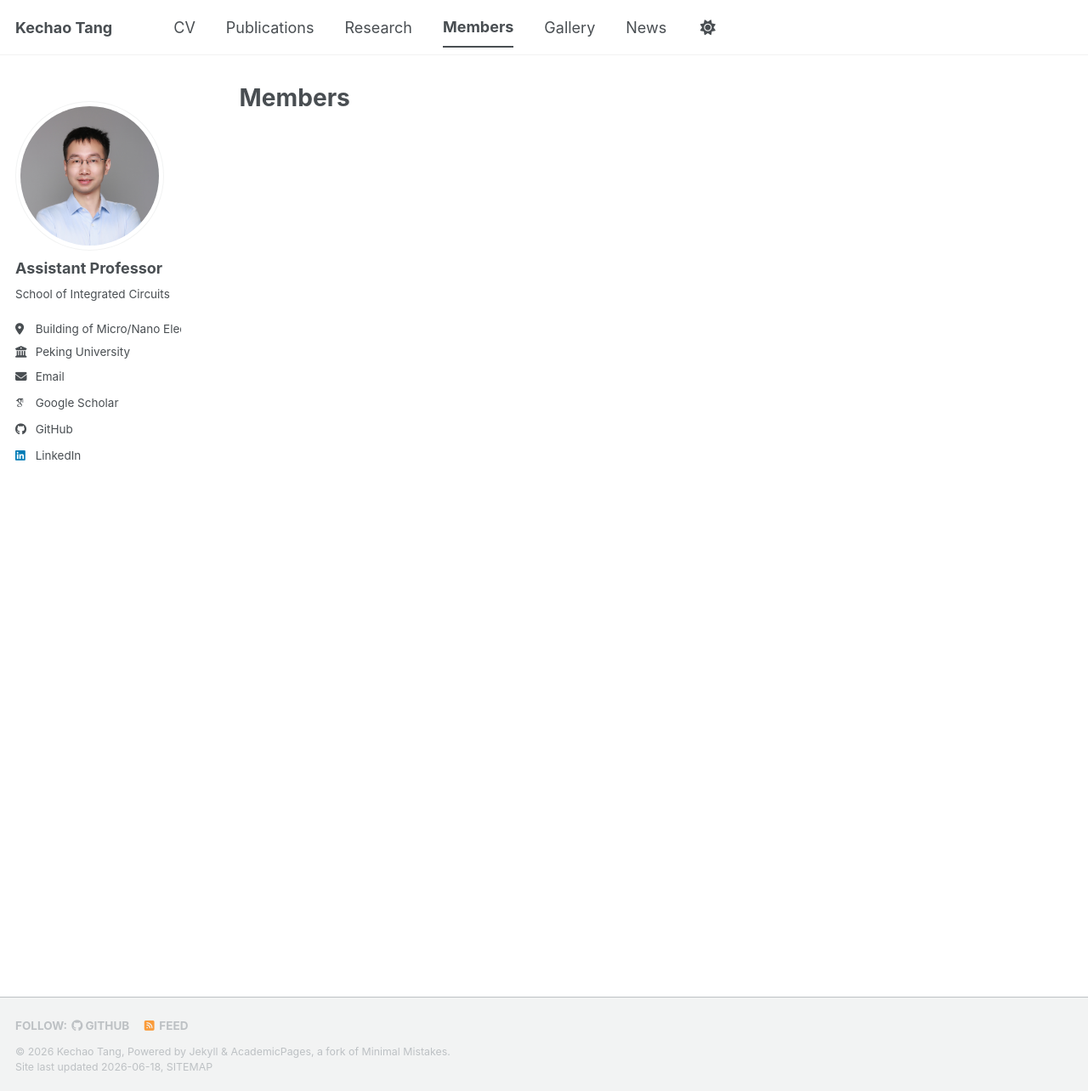
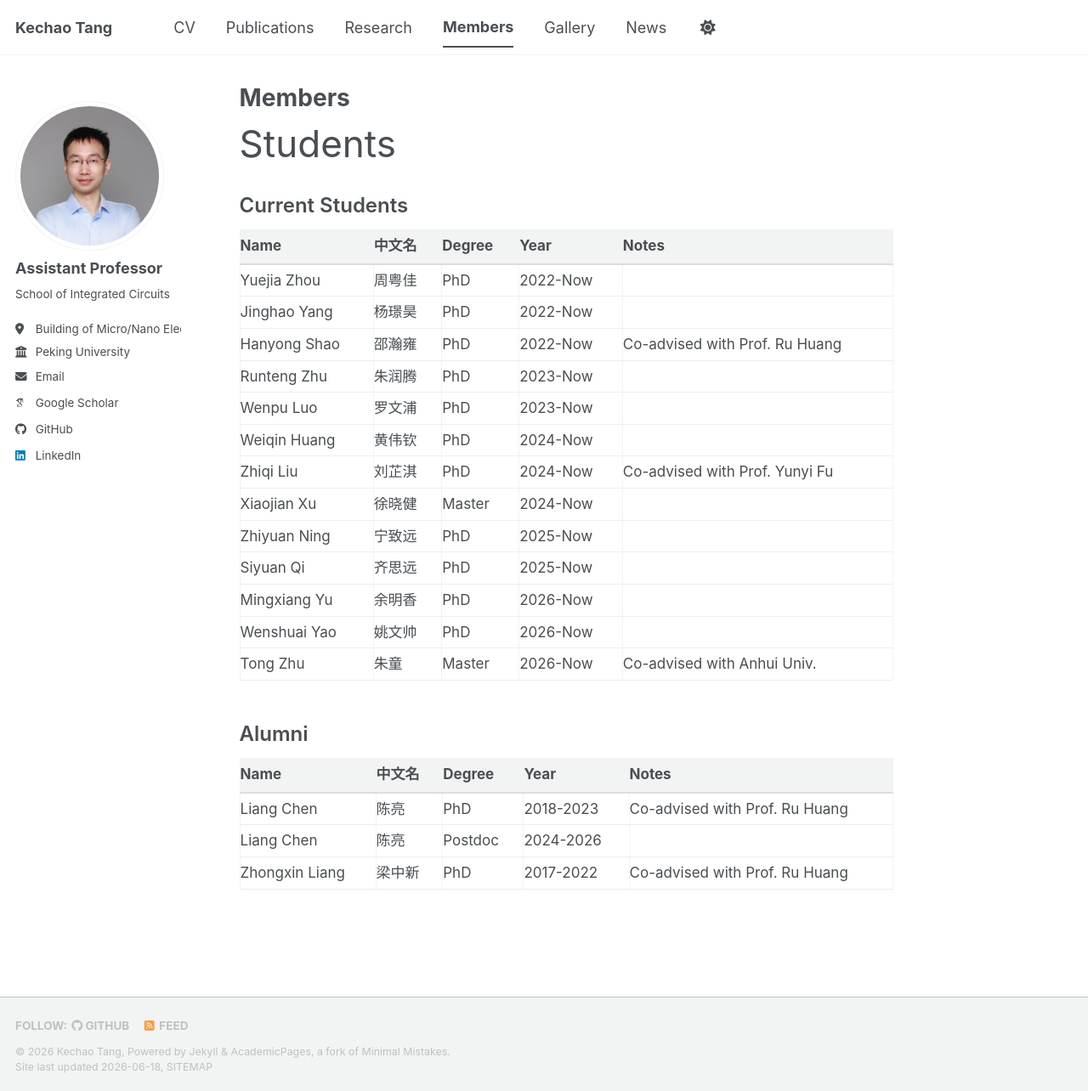
Before and after one commit to Kechao-Tang/Kechao-Tang.github.io, a Jekyll site: the page built from _pages/members.md, in a window 1280 px wide and 1284 px high. Shown: the whole window at 85% size. Built offline with Jekyll 4.4.1, drawn with Linux system fonts in a browser that asks for light colours; some web fonts are replaced; a script bundle is joined from its source files by our own code; library files that are not in the unit come from our copies.

Commit message:
Update members.md

```diff
--- a/_pages/members.md
+++ b/_pages/members.md
@@ -3,3 +3,201 @@ title: "Members"
 permalink: /members/
 author_profile: true
 ---
+<h1 style="font-size: 44px; font-weight: 400; margin-bottom: 18px;">Students</h1>
+
+<style>
+.members-table-wrap {
+  width: 100%;
+  overflow-x: auto;
+  margin-top: 8px;
+  margin-bottom: 28px;
+}
+
+.members-table {
+  width: 100%;
+  border-collapse: collapse;
+  font-size: 17px;
+  line-height: 1.45;
+}
+
+.members-table th {
+  font-weight: 700;
+  text-align: left;
+  padding: 6px 18px 8px 0;
+  border-bottom: 2px solid #ddd;
+  white-space: nowrap;
+}
+
+.members-table td {
+  padding: 6px 18px 6px 0;
+  border-bottom: 1px solid #eee;
+  vertical-align: top;
+}
+
+.members-table td:nth-child(2),
+.members-table th:nth-child(2) {
+  white-space: nowrap;
+}
+
+.members-table td:nth-child(3),
+.members-table th:nth-child(3),
+.members-table td:nth-child(4),
+.members-table th:nth-child(4) {
+  white-space: nowrap;
+}
+
+.members-section-title {
+  font-size: 24px;
+  font-weight: 600;
+  margin-top: 28px;
+  margin-bottom: 10px;
+}
+</style>
+
+<div class="members-section-title">Current Students</div>
+
+<div class="members-table-wrap">
+<table class="members-table">
+  <thead>
+    <tr>
+      <th>Name</th>
+      <th>中文名</th>
+      <th>Degree</th>
+      <th>Year</th>
+      <th>Notes</th>
+    </tr>
+  </thead>
+  <tbody>
+    <tr>
+      <td>Yuejia Zhou</td>
+      <td>周粤佳</td>
+      <td>PhD</td>
+      <td>2022-Now</td>
+      <td></td>
+    </tr>
+    <tr>
+      <td>Jinghao Yang</td>
+      <td>杨璟昊</td>
+      <td>PhD</td>
+      <td>2022-Now</td>
+      <td></td>
+    </tr>
+    <tr>
+      <td>Hanyong Shao</td>
+      <td>邵瀚雍</td>
+      <td>PhD</td>
+      <td>2022-Now</td>
+      <td>Co-advised with Prof. Ru Huang</td>
+    </tr>
+    <tr>
+      <td>Runteng Zhu</td>
+      <td>朱润腾</td>
+      <td>PhD</td>
+      <td>2023-Now</td>
+      <td></td>
+    </tr>
+    <tr>
+      <td>Wenpu Luo</td>
+      <td>罗文浦</td>
+      <td>PhD</td>
+      <td>2023-Now</td>
+      <td></td>
+    </tr>
+    <tr>
+      <td>Weiqin Huang</td>
+      <td>黄伟钦</td>
+      <td>PhD</td>
+      <td>2024-Now</td>
+      <td></td>
+    </tr>
+    <tr>
+      <td>Zhiqi Liu</td>
+      <td>刘芷淇</td>
+      <td>PhD</td>
+      <td>2024-Now</td>
+      <td>Co-advised with Prof. Yunyi Fu</td>
+    </tr>
+    <tr>
+      <td>Xiaojian Xu</td>
+      <td>徐晓健</td>
+      <td>Master</td>
+      <td>2024-Now</td>
+      <td></td>
+    </tr>
+    <tr>
+      <td>Zhiyuan Ning</td>
+      <td>宁致远</td>
+      <td>PhD</td>
+      <td>2025-Now</td>
+      <td></td>
+    </tr>
+    <tr>
+      <td>Siyuan Qi</td>
+      <td>齐思远</td>
+      <td>PhD</td>
+      <td>2025-Now</td>
+      <td></td>
+    </tr>
+    <tr>
+      <td>Mingxiang Yu</td>
+      <td>余明香</td>
+      <td>PhD</td>
+      <td>2026-Now</td>
+      <td></td>
+    </tr>
+    <tr>
+      <td>Wenshuai Yao</td>
+      <td>姚文帅</td>
+      <td>PhD</td>
+      <td>2026-Now</td>
+      <td></td>
+    </tr>
+    <tr>
+      <td>Tong Zhu</td>
+      <td>朱童</td>
+      <td>Master</td>
+      <td>2026-Now</td>
+      <td>Co-advised with Anhui Univ.</td>
+    </tr>
+  </tbody>
+</table>
+</div>
+
+<div class="members-section-title">Alumni</div>
+
+<div class="members-table-wrap">
+<table class="members-table">
+  <thead>
+    <tr>
+      <th>Name</th>
+      <th>中文名</th>
+      <th>Degree</th>
+      <th>Year</th>
+      <th>Notes</th>
+    </tr>
+  </thead>
+  <tbody>
+    <tr>
+      <td>Liang Chen</td>
+      <td>陈亮</td>
+      <td>PhD</td>
+      <td>2018-2023</td>
+      <td>Co-advised with Prof. Ru Huang</td>
+    </tr>
+    <tr>
+      <td>Liang Chen</td>
+      <td>陈亮</td>
+      <td>Postdoc</td>
+      <td>2024-2026</td>
+      <td></td>
+    </tr>
+    <tr>
+      <td>Zhongxin Liang</td>
+      <td>梁中新</td>
+      <td>PhD</td>
+      <td>2017-2022</td>
+      <td>Co-advised with Prof. Ru Huang</td>
+    </tr>
+  </tbody>
+</table>
+</div>
```
